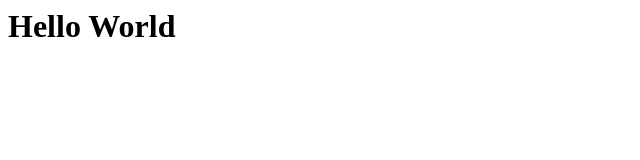
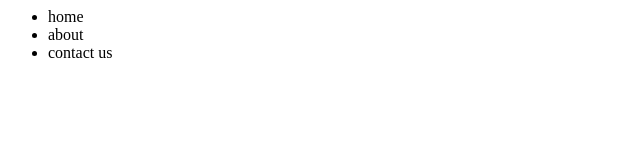
Before and after one commit to Abhay182003/site_test, a plain HTML site: page index.html in a window 1280 px wide. Shown: the whole page, without its empty margins (0-640 px from the left). Drawn offline with Linux system fonts and the light colour scheme.

Commit message:
start creating homepage

```diff
--- a/index.html
+++ b/index.html
@@ -1 +1,16 @@
-<h1>Hello World</h1>
+<html>
+    <head>
+        <title>
+            Site Host Test
+        </title>
+    </head>
+    <body>
+        <div class="navbar">
+            <ul>
+                <li>home</li>
+                <li>about</li>
+                <li>contact us</li>
+            </ul>
+        </div>
+    </body>
+</html>
```
